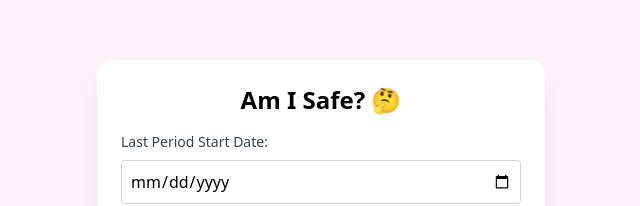
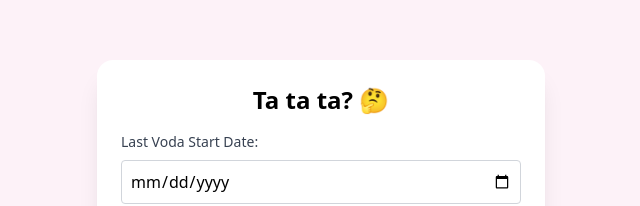
Before and after one commit to Slikky2/cycle-check, a plain HTML site: page index.html in a window 1280 px wide. Shown: the part 177-383 px from the top of the page, without its empty margins (319-959 px from the left). Drawn offline with nearby package versions, Linux system fonts and the light colour scheme.

Commit message:
Updated index

```diff
--- a/index.html
+++ b/index.html
@@ -9,8 +9,8 @@
 </head>
 <body class="bg-pink-50 min-h-screen flex flex-col items-center justify-center p-6">
   <div class="bg-white shadow-xl rounded-2xl p-6 w-full max-w-md">
-    <h1 class="text-2xl font-bold mb-4 text-center">Am I Safe? 🤔</h1>
-    <label class="block mb-2 text-sm font-medium text-gray-700">Last Period Start Date:</label>
+    <h1 class="text-2xl font-bold mb-4 text-center">Ta ta ta? 🤔</h1>
+    <label class="block mb-2 text-sm font-medium text-gray-700">Last Voda Start Date:</label>
     <input type="date" id="periodStart" class="w-full border border-gray-300 p-2 rounded mb-4">
 
     <label class="block mb-2 text-sm font-medium text-gray-700">Cycle Length (days):</label>
```
